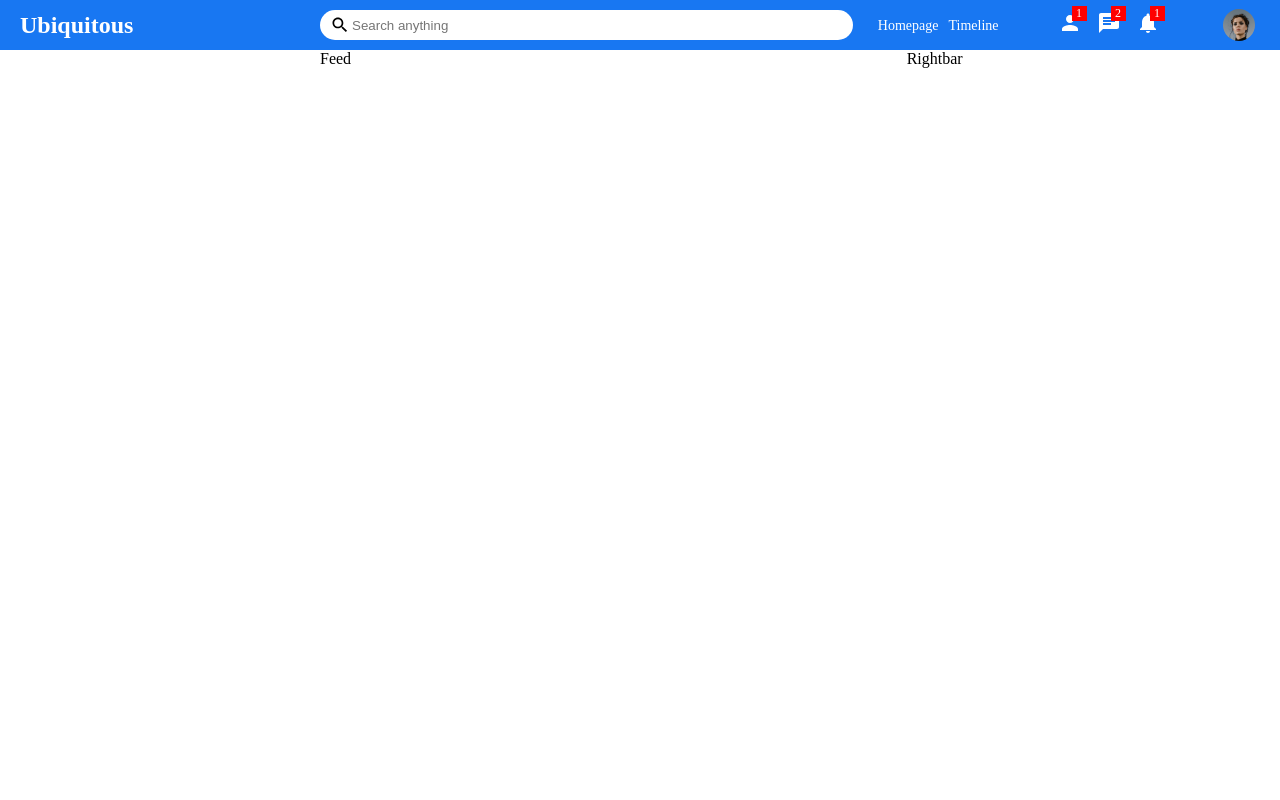
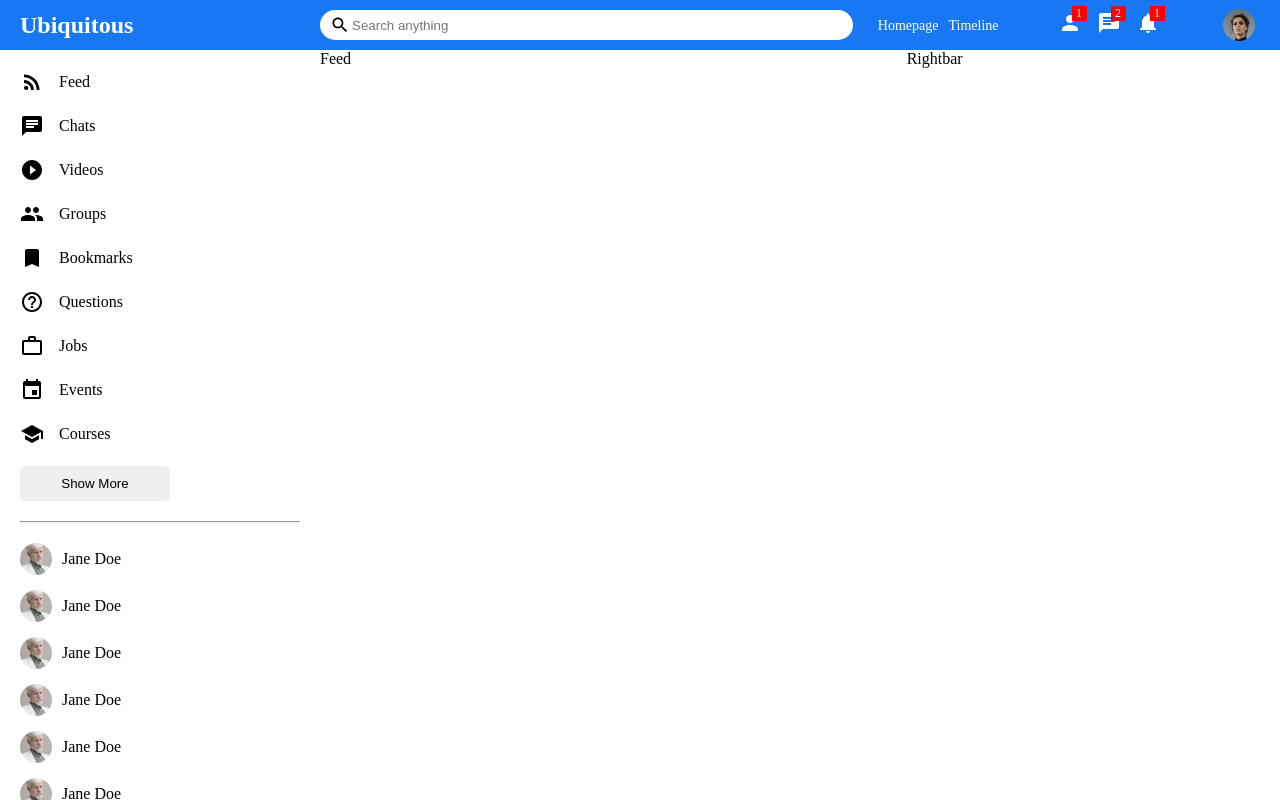
Before and after one commit to ayushnanda21/ubiquitous-client, a React (Create React App) app: page / in a window 1280 px wide. Built offline with nearby package versions, Linux system fonts and the light colour scheme.

Commit message:
fc sidebar layed

```diff
--- a/src/components/sidebar/Sidebar.jsx
+++ b/src/components/sidebar/Sidebar.jsx
@@ -1,12 +1,96 @@
 import React from 'react'
 import "./sidebar.css"
-import {RssFeed} from "@mui/icons-material"
+import {RssFeed , HelpOutline, Event, School,Chat, Bookmark ,WorkOutline, Group, PlayCircleFilledOutlined} from "@mui/icons-material"
 
 export default function Sidebar() {
   return (
     <div className='sidebar'>
 
+        <div className="sidebarWrapper">
+          <ul className="sidebarList">
+            <li className="sidebarListItem">
+              <RssFeed className='sidebarIcon'/>
+              <span className="sidebarListItemText">Feed</span>
+            </li>
+            <li className="sidebarListItem">
+              <Chat className='sidebarIcon'/>
+              <span className="sidebarListItemText">Chats</span>
+            </li>
+            <li className="sidebarListItem">
+              <PlayCircleFilledOutlined className='sidebarIcon'/>
+              <span className="sidebarListItemText">Videos</span>
+            </li>
+            <li className="sidebarListItem">
+              <Group className='sidebarIcon'/>
+              <span className="sidebarListItemText">Groups</span>
+            </li>
+            <li className="sidebarListItem">
+              <Bookmark className='sidebarIcon'/>
+              <span className="sidebarListItemText">Bookmarks</span>
+            </li>
+            <li className="sidebarListItem">
+              <HelpOutline className='sidebarIcon'/>
+              <span className="sidebarListItemText">Questions</span>
+            </li>
+            <li className="sidebarListItem">
+              <WorkOutline className='sidebarIcon'/>
+              <span className="sidebarListItemText">Jobs</span>
+            </li>
+            <li className="sidebarListItem">
+              <Event className='sidebarIcon'/>
+              <span className="sidebarListItemText">Events</span>
+            </li>
+            <li className="sidebarListItem">
+              <School className='sidebarIcon'/>
+              <span className="sidebarListItemText">Courses</span>
+            </li>
+          </ul>
+        <button className="sidebarButton">Show More</button>
+        <hr className="sidebarHr" />
 
+        <ul className="sidebarFriendList">
+          <li className="sidebarFriend">
+            <img src="/assets/person/2.jpeg" alt="Null" className="sidebarFriendImage" />
+            <span className="sidebarFriendName">Jane Doe</span>
+          </li>
+          <li className="sidebarFriend">
+            <img src="/assets/person/2.jpeg" alt="Null" className="sidebarFriendImage" />
+            <span className="sidebarFriendName">Jane Doe</span>
+          </li>
+          <li className="sidebarFriend">
+            <img src="/assets/person/2.jpeg" alt="Null" className="sidebarFriendImage" />
+            <span className="sidebarFriendName">Jane Doe</span>
+          </li>
+          <li className="sidebarFriend">
+            <img src="/assets/person/2.jpeg" alt="Null" className="sidebarFriendImage" />
+            <span className="sidebarFriendName">Jane Doe</span>
+          </li>
+          <li className="sidebarFriend">
+            <img src="/assets/person/2.jpeg" alt="Null" className="sidebarFriendImage" />
+            <span className="sidebarFriendName">Jane Doe</span>
+          </li>
+          <li className="sidebarFriend">
+            <img src="/assets/person/2.jpeg" alt="Null" className="sidebarFriendImage" />
+            <span className="sidebarFriendName">Jane Doe</span>
+          </li>
+          <li className="sidebarFriend">
+            <img src="/assets/person/2.jpeg" alt="Null" className="sidebarFriendImage" />
+            <span className="sidebarFriendName">Jane Doe</span>
+          </li>
+          <li className="sidebarFriend">
+            <img src="/assets/person/2.jpeg" alt="Null" className="sidebarFriendImage" />
+            <span className="sidebarFriendName">Jane Doe</span>
+          </li>
+          <li className="sidebarFriend">
+            <img src="/assets/person/2.jpeg" alt="Null" className="sidebarFriendImage" />
+            <span className="sidebarFriendName">Jane Doe</span>
+          </li>
+          <li className="sidebarFriend">
+            <img src="/assets/person/2.jpeg" alt="Null" className="sidebarFriendImage" />
+            <span className="sidebarFriendName">Jane Doe</span>
+          </li>
+        </ul>
+        </div>
     </div>
   )
 }
--- a/src/components/sidebar/sidebar.css
+++ b/src/components/sidebar/sidebar.css
@@ -1,9 +1,69 @@
 .sidebar{
     flex: 3;
     height: calc(100vh - 50px);
+    overflow-y: scroll;
+}
+
+::-webkit-scrollbar{
+    width: 5px;
+}
+
+::-webkit-scrollbar-track{
+    background-color: #f1f1f1;
+}
+
+::-webkit-scrollbar-thumb{
+    background-color: rgb(179,179,179);
 }
 
 .sidebarWrapper{
     padding: 20px;
-    background-color: yellowgreen;
 }
+
+.sidebarList{
+    padding: 0;
+    margin: 0;
+    list-style: none;
+}
+
+.sidebarListItem{
+    display: flex;
+    align-items: center;
+    margin-bottom: 20px;
+}
+
+.sidebarIcon{
+    margin-right: 15px;
+}
+
+.sidebarButton{
+    width: 150px;
+    border: none;
+    padding: 10px;
+    border-radius: 5px;
+    font-weight: 500;
+}
+
+.sidebarHr{
+    margin: 20px 0;
+}
+
+.sidebarFriendList{
+    padding: 0;
+    margin: 0;
+    list-style: none;
+}
+
+.sidebarFriend{
+    display: flex;
+    align-items: center;
+    margin-bottom: 15px;
+}
+
+.sidebarFriendImage{
+    width: 32px;
+    height: 32px;
+    border-radius: 50%;
+    object-fit: cover;
+    margin-right: 10px;
+}
```
